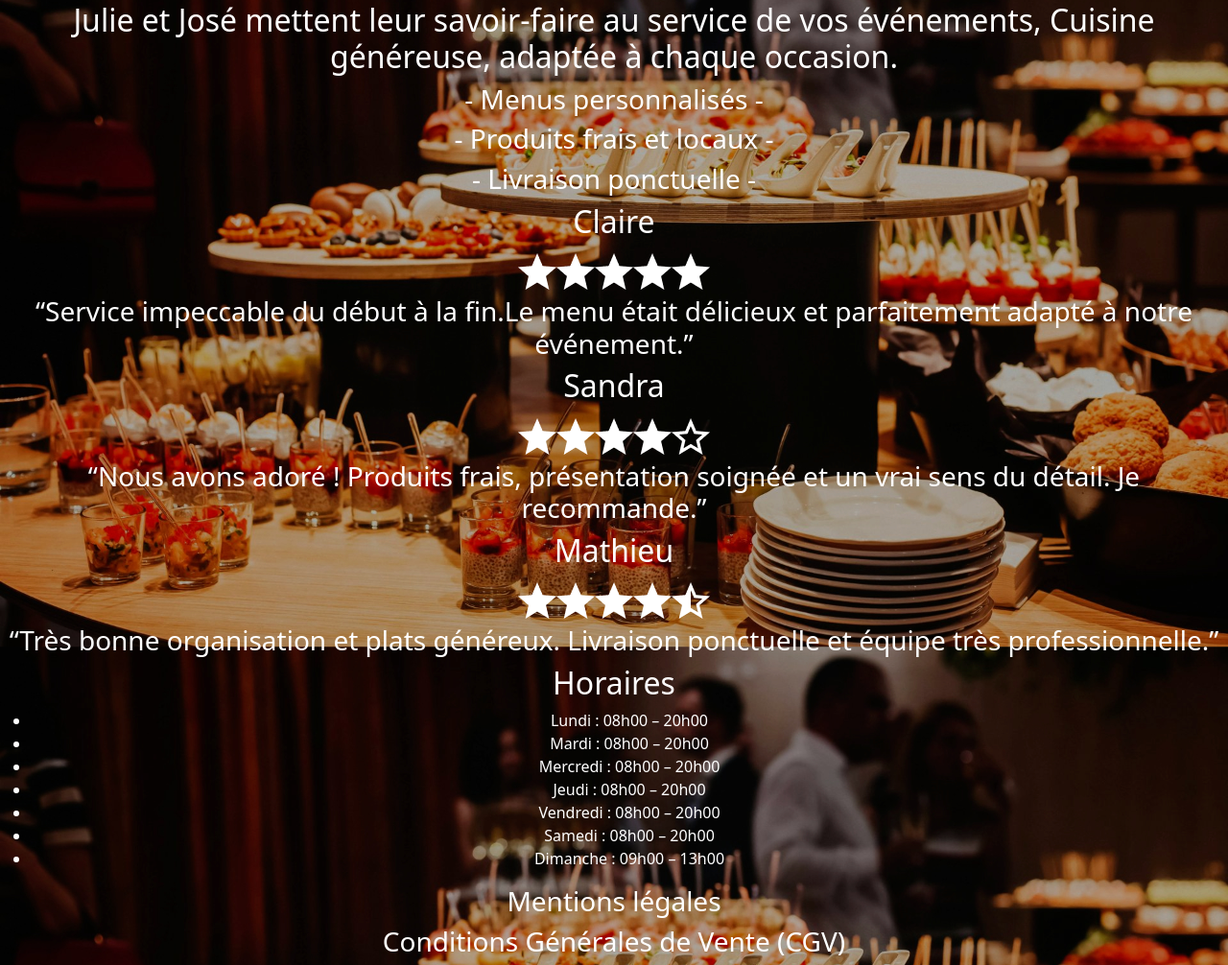
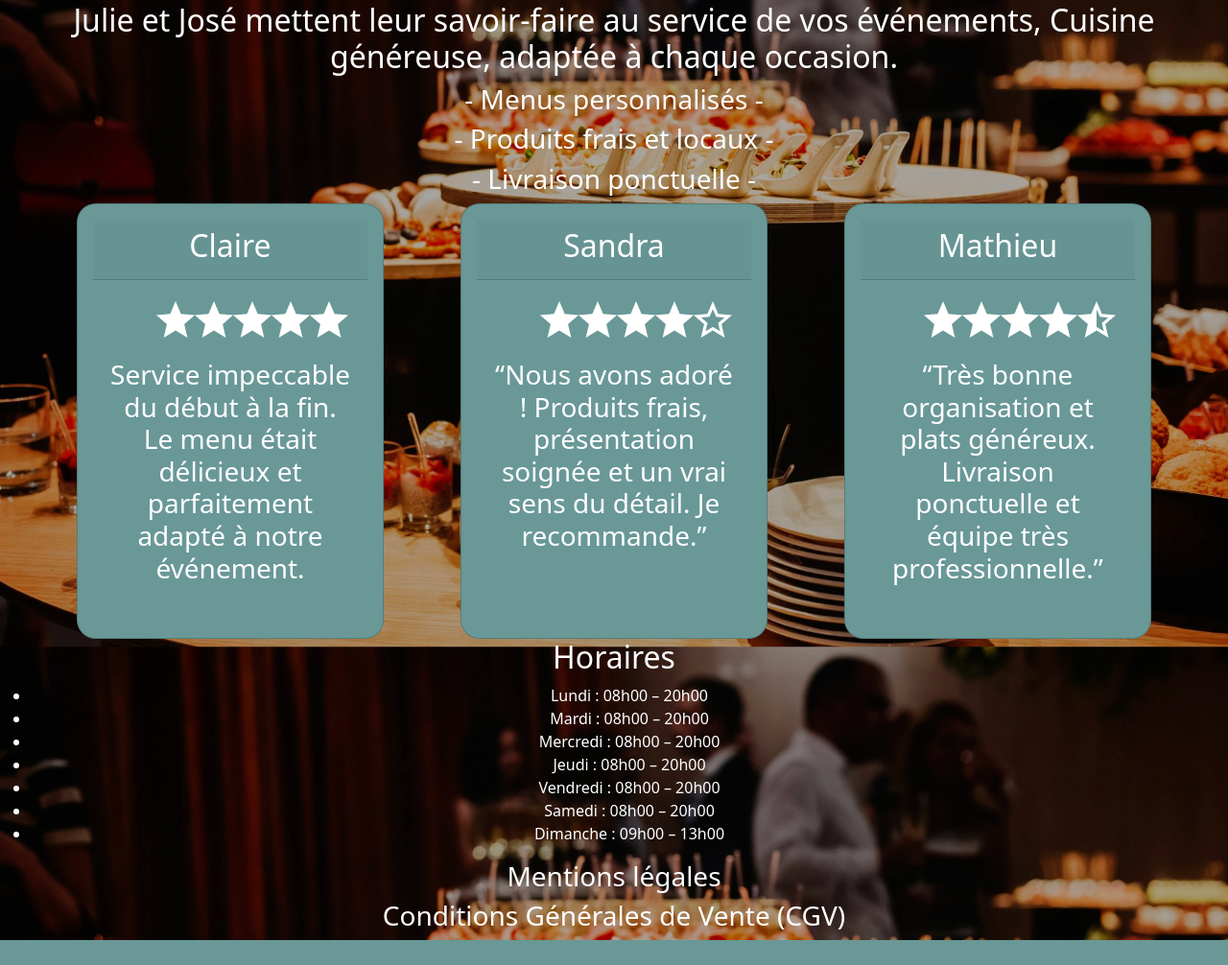
Before and after one commit to StfRem/Project_ECF_vscode, a PHP site: page / in a window 1280 px wide. Shown: the part 179-1185 px from the top of the page at 96% size. After the commit the page ends 1159 px from the top, so only its background shows below. Run offline with PHP 8.4, Linux system fonts and the light colour scheme.

Commit message:
Alignement_espacement cards-prob en mobile

```diff
--- a/assets/css/style.css
+++ b/assets/css/style.css
@@ -65,3 +65,21 @@ body {
     font-size: 14px;
   }
 }
+.card {
+    background-color: #699897; /* Couleur de fond des cartes */
+    color: #ffffff; /* Couleur du texte des cartes */
+    border-radius: 20px;
+}
+.card-body {
+    display: flex;
+    flex-direction: column;
+    align-items: center;
+}
+.card {
+    height: 100%;
+}
+section.commentaire{  /*j’aligne mes card et j'espace entre elles*/
+  display: flex;
+  justify-content: space-evenly;
+}
+/*probleme en mobile les card sont trop grandes */
--- a/index.html
+++ b/index.html
@@ -56,26 +56,67 @@
         <h3>- Produits frais et locaux -</h3>
         <h3>- Livraison ponctuelle -</h3>
 
+
         <section class="commentaire">
-        <div class="com1">
+            <!--Card 1-->
+            <div class="col-12 col-md-6 col-lg-3 w-30">
+                <div class="card p-3">
+                    <div class="card-header">
                         <h2>Claire</h2>
-            <img src="./assets/images/5etoile.png" alt="5 étoiles" srcset="">
-            <h3>“Service impeccable du début à la fin.Le menu était délicieux et parfaitement adapté à notre
-                événement.”
-            </h3>
                     </div>
-        <div class="com2">
+                    <div class="card-body text-center">
+                        <img src="./assets/images/5etoile.png" alt="5 etoiles" class="mx-auto d-block">
+                        <p class="card-text">
+                        <h3>Service impeccable du début à la fin. Le menu était délicieux et parfaitement adapté à notre
+                            événement.</h3>
+                        </p>
+                    </div>
+                </div>
+            </div>
+
+            <!--Card 2-->
+            <div class="col-12 col-md-6 col-lg-3 w-30">
+                <div class="card p-3">
+                    <div class="card-header">
                         <h2>Sandra</h2>
-            <img src="./assets/images/4Etoile.png" alt="4 étoiles" srcset="">
-            <h3>“Nous avons adoré ! Produits frais, présentation soignée et un vrai sens du détail. Je recommande.”
-            </h3>
                     </div>
-        <div class="com3">
+                    <div class="card-body text-center">
+                        <img src="./assets/images/4etoile.png" alt="5 etoiles" class="mx-auto d-block">
+                        <p class="card-text">
+                        <h3>“Nous avons adoré ! Produits frais, présentation soignée et un vrai sens du détail. Je
+                            recommande.”</h3>
+                        </p>
+                    </div>
+                </div>
+            </div>
+
+            <!--Card 3-->
+            <div class="col-12 col-md-6 col-lg-3 w-30">
+                <div class="card p-3">
+                    <div class="card-header">
                         <h2>Mathieu</h2>
-            <img src="./assets/images/4-5etoile.png" alt="4 et demi etoiles" srcset="">
-            <h3>“Très bonne organisation et plats généreux. Livraison ponctuelle et équipe très professionnelle.”
-            </h3>
                     </div>
+                    <div class="card-body text-center">
+                        <img src="./assets/images/4-5etoile.png" alt="4 et demi etoiles" class="mx-auto d-block">
+                        <p class="card-text">
+                        <h3>“Très bonne organisation et plats généreux. Livraison ponctuelle et équipe très
+                            professionnelle.”
+                            </p>
+                    </div>
+                </div>
+            </div>
+        </section>
+
+
+
+
+
+
+
+
+
+
+
         </section>
         <footer>
             <h2>Horaires</h2>
```
Lines whose indentation alone changed are shown as unchanged.
